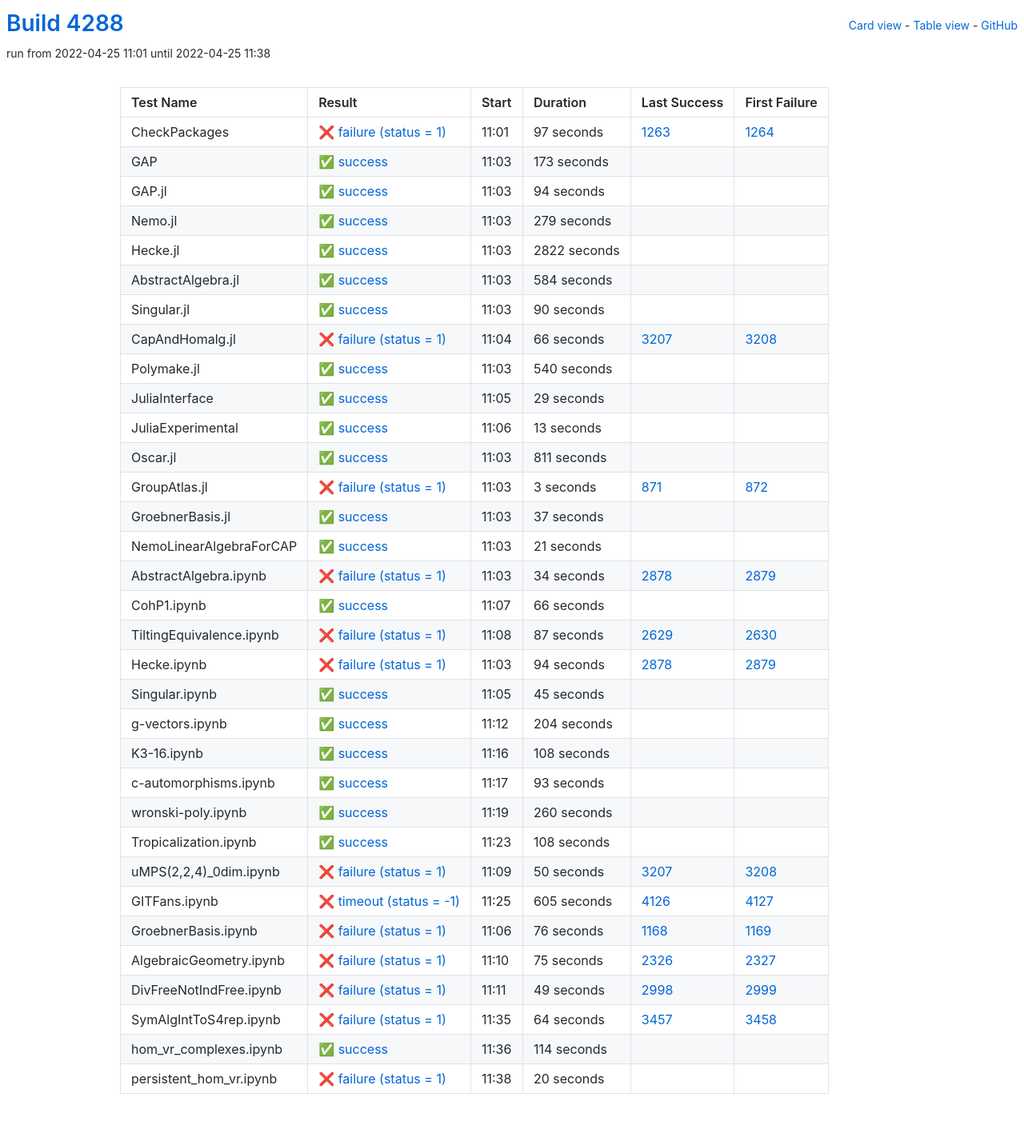
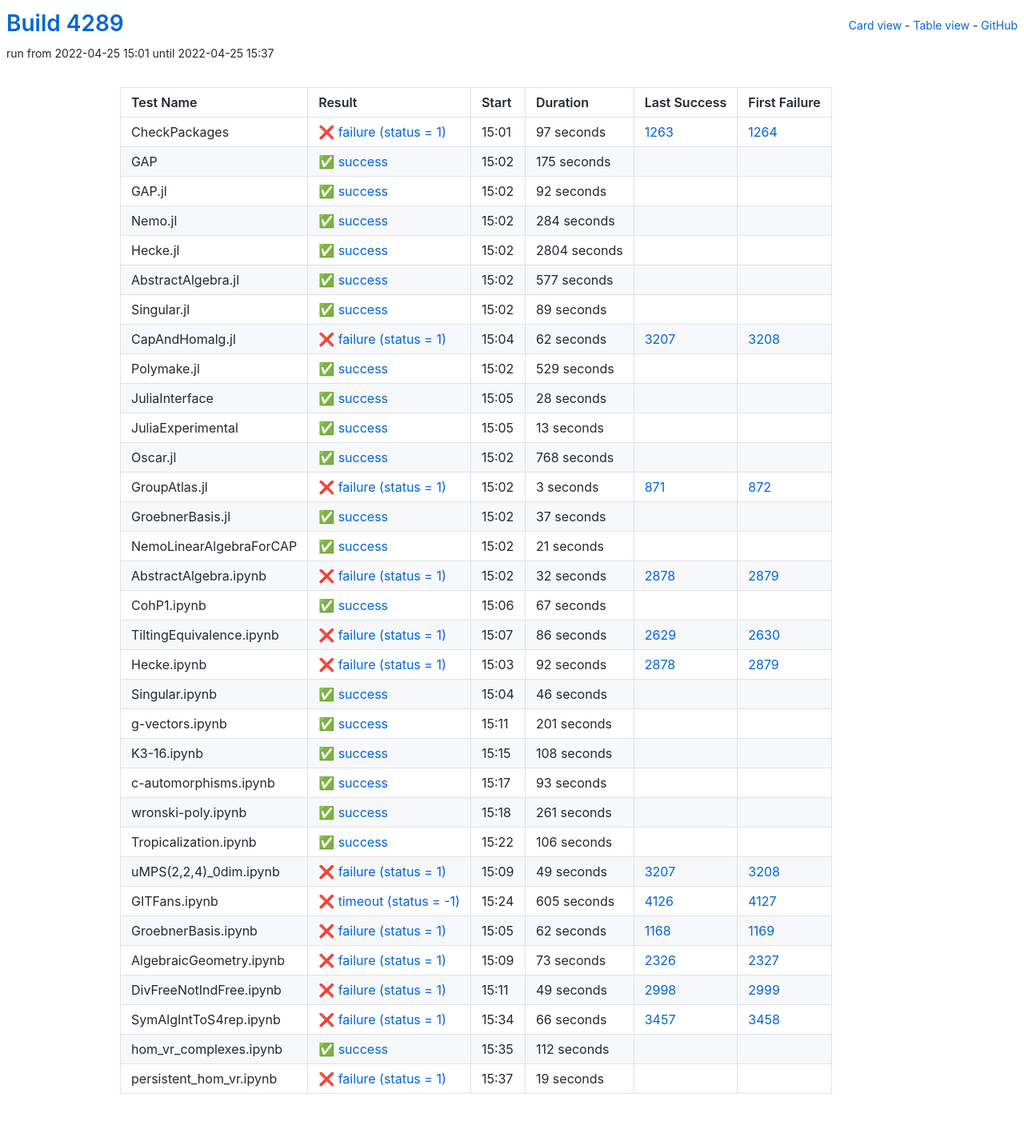
Before and after one commit to oscar-system/oscar-ci-status-stable, a Jekyll site: the page built from table.html, in a window 1280 px wide. Shown: the whole page at 80% size. Built offline with Jekyll 4.4.1, drawn with Linux system fonts in a browser that asks for light colours.

Commit message:
Build #4289

```diff
--- a/_data/ci.yml
+++ b/_data/ci.yml
@@ -1,6 +1,6 @@
 ---
-build: 4288
-build_url: https://oscarci.mathematik.uni-kl.de/job/oscar-stable/4288/
+build: 4289
+build_url: https://oscarci.mathematik.uni-kl.de/job/oscar-stable/4289/
 job: oscar-stable
 organization: oscar-system
 repo: oscar-ci-status-stable
@@ -8,8 +8,8 @@ repourl: https://github.com/oscar-system/oscar-ci-status-stable
 tests:
 - name: CheckPackages
   id: checkpackages
-  log: https://oscarci.mathematik.uni-kl.de/job/oscar-stable/4288/artifact/logs/build-4288/CheckPackages.log
-  start: 2022-04-25 11:01
+  log: https://oscarci.mathematik.uni-kl.de/job/oscar-stable/4289/artifact/logs/build-4289/CheckPackages.log
+  start: 2022-04-25 15:01
   success: false
   exitcode: 1
   status: failure
@@ -20,116 +20,116 @@ tests:
   first_failure_url: https://oscarci.mathematik.uni-kl.de/job/oscar-stable/1264/
 - name: GAP
   id: gap
-  log: https://oscarci.mathematik.uni-kl.de/job/oscar-stable/4288/artifact/logs/build-4288/GAP.log
-  start: 2022-04-25 11:03
+  log: https://oscarci.mathematik.uni-kl.de/job/oscar-stable/4289/artifact/logs/build-4289/GAP.log
+  start: 2022-04-25 15:02
   success: true
   exitcode: 0
   status: success
-  duration: 173
+  duration: 175
   last_success: false
   last_success_url:
   first_failure: false
   first_failure_url:
 - name: GAP.jl
   id: gap-jl
-  log: https://oscarci.mathematik.uni-kl.de/job/oscar-stable/4288/artifact/logs/build-4288/GAP.jl.log
-  start: 2022-04-25 11:03
+  log: https://oscarci.mathematik.uni-kl.de/job/oscar-stable/4289/artifact/logs/build-4289/GAP.jl.log
+  start: 2022-04-25 15:02
   success: true
   exitcode: 0
   status: success
-  duration: 94
+  duration: 92
   last_success: false
   last_success_url:
   first_failure: false
   first_failure_url:
 - name: Nemo.jl
   id: nemo-jl
-  log: https://oscarci.mathematik.uni-kl.de/job/oscar-stable/4288/artifact/logs/build-4288/Nemo.jl.log
-  start: 2022-04-25 11:03
+  log: https://oscarci.mathematik.uni-kl.de/job/oscar-stable/4289/artifact/logs/build-4289/Nemo.jl.log
+  start: 2022-04-25 15:02
   success: true
   exitcode: 0
   status: success
-  duration: 279
+  duration: 284
   last_success: false
   last_success_url:
   first_failure: false
   first_failure_url:
 - name: Hecke.jl
   id: hecke-jl
-  log: https://oscarci.mathematik.uni-kl.de/job/oscar-stable/4288/artifact/logs/build-4288/Hecke.jl.log
-  start: 2022-04-25 11:03
+  log: https://oscarci.mathematik.uni-kl.de/job/oscar-stable/4289/artifact/logs/build-4289/Hecke.jl.log
+  start: 2022-04-25 15:02
   success: true
   exitcode: 0
   status: success
-  duration: 2822
+  duration: 2804
   last_success: false
   last_success_url:
   first_failure: false
   first_failure_url:
 - name: AbstractAlgebra.jl
   id: abstractalgebra-jl
-  log: https://oscarci.mathematik.uni-kl.de/job/oscar-stable/4288/artifact/logs/build-4288/AbstractAlgebra.jl.log
-  start: 2022-04-25 11:03
+  log: https://oscarci.mathematik.uni-kl.de/job/oscar-stable/4289/artifact/logs/build-4289/AbstractAlgebra.jl.log
+  start: 2022-04-25 15:02
   success: true
   exitcode: 0
   status: success
-  duration: 584
+  duration: 577
   last_success: false
   last_success_url:
   first_failure: false
   first_failure_url:
 - name: Singular.jl
   id: singular-jl
-  log: https://oscarci.mathematik.uni-kl.de/job/oscar-stable/4288/artifact/logs/build-4288/Singular.jl.log
-  start: 2022-04-25 11:03
+  log: https://oscarci.mathematik.uni-kl.de/job/oscar-stable/4289/artifact/logs/build-4289/Singular.jl.log
+  start: 2022-04-25 15:02
   success: true
   exitcode: 0
   status: success
-  duration: 90
+  duration: 89
   last_success: false
   last_success_url:
   first_failure: false
   first_failure_url:
 - name: CapAndHomalg.jl
   id: capandhomalg-jl
-  log: https://oscarci.mathematik.uni-kl.de/job/oscar-stable/4288/artifact/logs/build-4288/CapAndHomalg.jl.log
-  start: 2022-04-25 11:04
+  log: https://oscarci.mathematik.uni-kl.de/job/oscar-stable/4289/artifact/logs/build-4289/CapAndHomalg.jl.log
+  start: 2022-04-25 15:04
   success: false
   exitcode: 1
   status: failure
-  duration: 66
+  duration: 62
   last_success: 3207
   last_success_url: https://oscarci.mathematik.uni-kl.de/job/oscar-stable/3207/
   first_failure: 3208
   first_failure_url: https://oscarci.mathematik.uni-kl.de/job/oscar-stable/3208/
 - name: Polymake.jl
   id: polymake-jl
-  log: https://oscarci.mathematik.uni-kl.de/job/oscar-stable/4288/artifact/logs/build-4288/Polymake.jl.log
-  start: 2022-04-25 11:03
+  log: https://oscarci.mathematik.uni-kl.de/job/oscar-stable/4289/artifact/logs/build-4289/Polymake.jl.log
+  start: 2022-04-25 15:02
   success: true
   exitcode: 0
   status: success
-  duration: 540
+  duration: 529
   last_success: false
   last_success_url:
   first_failure: false
   first_failure_url:
 - name: JuliaInterface
   id: juliainterface
-  log: https://oscarci.mathematik.uni-kl.de/job/oscar-stable/4288/artifact/logs/build-4288/JuliaInterface.log
-  start: 2022-04-25 11:05
+  log: https://oscarci.mathematik.uni-kl.de/job/oscar-stable/4289/artifact/logs/build-4289/JuliaInterface.log
+  start: 2022-04-25 15:05
   success: true
   exitcode: 0
   status: success
-  duration: 29
+  duration: 28
   last_success: false
   last_success_url:
   first_failure: false
   first_failure_url:
 - name: JuliaExperimental
   id: juliaexperimental
-  log: https://oscarci.mathematik.uni-kl.de/job/oscar-stable/4288/artifact/logs/build-4288/JuliaExperimental.log
-  start: 2022-04-25 11:06
+  log: https://oscarci.mathematik.uni-kl.de/job/oscar-stable/4289/artifact/logs/build-4289/JuliaExperimental.log
+  start: 2022-04-25 15:05
   success: true
   exitcode: 0
   status: success
@@ -140,20 +140,20 @@ tests:
   first_failure_url:
 - name: Oscar.jl
   id: oscar-jl
-  log: https://oscarci.mathematik.uni-kl.de/job/oscar-stable/4288/artifact/logs/build-4288/Oscar.jl.log
-  start: 2022-04-25 11:03
+  log: https://oscarci.mathematik.uni-kl.de/job/oscar-stable/4289/artifact/logs/build-4289/Oscar.jl.log
+  start: 2022-04-25 15:02
   success: true
   exitcode: 0
   status: success
-  duration: 811
+  duration: 768
   last_success: false
   last_success_url:
   first_failure: false
   first_failure_url:
 - name: GroupAtlas.jl
   id: groupatlas-jl
-  log: https://oscarci.mathematik.uni-kl.de/job/oscar-stable/4288/artifact/logs/build-4288/GroupAtlas.jl.log
-  start: 2022-04-25 11:03
+  log: https://oscarci.mathematik.uni-kl.de/job/oscar-stable/4289/artifact/logs/build-4289/GroupAtlas.jl.log
+  start: 2022-04-25 15:02
   success: false
   exitcode: 1
   status: failure
@@ -164,8 +164,8 @@ tests:
   first_failure_url: https://oscarci.mathematik.uni-kl.de/job/oscar-stable/872/
 - name: GroebnerBasis.jl
   id: groebnerbasis-jl
-  log: https://oscarci.mathematik.uni-kl.de/job/oscar-stable/4288/artifact/logs/build-4288/GroebnerBasis.jl.log
-  start: 2022-04-25 11:03
+  log: https://oscarci.mathematik.uni-kl.de/job/oscar-stable/4289/artifact/logs/build-4289/GroebnerBasis.jl.log
+  start: 2022-04-25 15:02
   success: true
   exitcode: 0
   status: success
@@ -176,8 +176,8 @@ tests:
   first_failure_url:
 - name: NemoLinearAlgebraForCAP
   id: nemolinearalgebraforcap
-  log: https://oscarci.mathematik.uni-kl.de/job/oscar-stable/4288/artifact/logs/build-4288/NemoLinearAlgebraForCAP.log
-  start: 2022-04-25 11:03
+  log: https://oscarci.mathematik.uni-kl.de/job/oscar-stable/4289/artifact/logs/build-4289/NemoLinearAlgebraForCAP.log
+  start: 2022-04-25 15:02
   success: true
   exitcode: 0
   status: success
@@ -188,80 +188,80 @@ tests:
   first_failure_url:
 - name: AbstractAlgebra.ipynb
   id: abstractalgebra-ipynb
-  log: https://oscarci.mathematik.uni-kl.de/job/oscar-stable/4288/artifact/logs/build-4288/AbstractAlgebra.ipynb.log
-  start: 2022-04-25 11:03
+  log: https://oscarci.mathematik.uni-kl.de/job/oscar-stable/4289/artifact/logs/build-4289/AbstractAlgebra.ipynb.log
+  start: 2022-04-25 15:02
   success: false
   exitcode: 1
   status: failure
-  duration: 34
+  duration: 32
   last_success: 2878
   last_success_url: https://oscarci.mathematik.uni-kl.de/job/oscar-stable/2878/
   first_failure: 2879
   first_failure_url: https://oscarci.mathematik.uni-kl.de/job/oscar-stable/2879/
 - name: CohP1.ipynb
   id: cohp1-ipynb
-  log: https://oscarci.mathematik.uni-kl.de/job/oscar-stable/4288/artifact/logs/build-4288/CohP1.ipynb.log
-  start: 2022-04-25 11:07
+  log: https://oscarci.mathematik.uni-kl.de/job/oscar-stable/4289/artifact/logs/build-4289/CohP1.ipynb.log
+  start: 2022-04-25 15:06
   success: true
   exitcode: 0
   status: success
-  duration: 66
+  duration: 67
   last_success: false
   last_success_url:
   first_failure: false
   first_failure_url:
 - name: TiltingEquivalence.ipynb
   id: tiltingequivalence-ipynb
-  log: https://oscarci.mathematik.uni-kl.de/job/oscar-stable/4288/artifact/logs/build-4288/TiltingEquivalence.ipynb.log
-  start: 2022-04-25 11:08
+  log: https://oscarci.mathematik.uni-kl.de/job/oscar-stable/4289/artifact/logs/build-4289/TiltingEquivalence.ipynb.log
+  start: 2022-04-25 15:07
   success: false
   exitcode: 1
   status: failure
-  duration: 87
+  duration: 86
   last_success: 2629
   last_success_url: https://oscarci.mathematik.uni-kl.de/job/oscar-stable/2629/
   first_failure: 2630
   first_failure_url: https://oscarci.mathematik.uni-kl.de/job/oscar-stable/2630/
 - name: Hecke.ipynb
   id: hecke-ipynb
-  log: https://oscarci.mathematik.uni-kl.de/job/oscar-stable/4288/artifact/logs/build-4288/Hecke.ipynb.log
-  start: 2022-04-25 11:03
+  log: https://oscarci.mathematik.uni-kl.de/job/oscar-stable/4289/artifact/logs/build-4289/Hecke.ipynb.log
+  start: 2022-04-25 15:03
   success: false
   exitcode: 1
   status: failure
-  duration: 94
+  duration: 92
   last_success: 2878
   last_success_url: https://oscarci.mathematik.uni-kl.de/job/oscar-stable/2878/
   first_failure: 2879
   first_failure_url: https://oscarci.mathematik.uni-kl.de/job/oscar-stable/2879/
 - name: Singular.ipynb
   id: singular-ipynb
-  log: https://oscarci.mathematik.uni-kl.de/job/oscar-stable/4288/artifact/logs/build-4288/Singular.ipynb.log
-  start: 2022-04-25 11:05
+  log: https://oscarci.mathematik.uni-kl.de/job/oscar-stable/4289/artifact/logs/build-4289/Singular.ipynb.log
+  start: 2022-04-25 15:04
   success: true
   exitcode: 0
   status: success
-  duration: 45
+  duration: 46
   last_success: false
   last_success_url:
   first_failure: false
   first_failure_url:
 - name: g-vectors.ipynb
   id: g-vectors-ipynb
-  log: https://oscarci.mathematik.uni-kl.de/job/oscar-stable/4288/artifact/logs/build-4288/g-vectors.ipynb.log
-  start: 2022-04-25 11:12
+  log: https://oscarci.mathematik.uni-kl.de/job/oscar-stable/4289/artifact/logs/build-4289/g-vectors.ipynb.log
+  start: 2022-04-25 15:11
   success: true
   exitcode: 0
   status: success
-  duration: 204
+  duration: 201
   last_success: false
   last_success_url:
   first_failure: false
   first_failure_url:
 - name: K3-16.ipynb
   id: k3-16-ipynb
-  log: https://oscarci.mathematik.uni-kl.de/job/oscar-stable/4288/artifact/logs/build-4288/K3-16.ipynb.log
-  start: 2022-04-25 11:16
+  log: https://oscarci.mathematik.uni-kl.de/job/oscar-stable/4289/artifact/logs/build-4289/K3-16.ipynb.log
+  start: 2022-04-25 15:15
   success: true
   exitcode: 0
   status: success
@@ -272,8 +272,8 @@ tests:
   first_failure_url:
 - name: c-automorphisms.ipynb
   id: c-automorphisms-ipynb
-  log: https://oscarci.mathematik.uni-kl.de/job/oscar-stable/4288/artifact/logs/build-4288/c-automorphisms.ipynb.log
-  start: 2022-04-25 11:17
+  log: https://oscarci.mathematik.uni-kl.de/job/oscar-stable/4289/artifact/logs/build-4289/c-automorphisms.ipynb.log
+  start: 2022-04-25 15:17
   success: true
   exitcode: 0
   status: success
@@ -284,44 +284,44 @@ tests:
   first_failure_url:
 - name: wronski-poly.ipynb
   id: wronski-poly-ipynb
-  log: https://oscarci.mathematik.uni-kl.de/job/oscar-stable/4288/artifact/logs/build-4288/wronski-poly.ipynb.log
-  start: 2022-04-25 11:19
+  log: https://oscarci.mathematik.uni-kl.de/job/oscar-stable/4289/artifact/logs/build-4289/wronski-poly.ipynb.log
+  start: 2022-04-25 15:18
   success: true
   exitcode: 0
   status: success
-  duration: 260
+  duration: 261
   last_success: false
   last_success_url:
   first_failure: false
   first_failure_url:
 - name: Tropicalization.ipynb
   id: tropicalization-ipynb
-  log: https://oscarci.mathematik.uni-kl.de/job/oscar-stable/4288/artifact/logs/build-4288/Tropicalization.ipynb.log
-  start: 2022-04-25 11:23
+  log: https://oscarci.mathematik.uni-kl.de/job/oscar-stable/4289/artifact/logs/build-4289/Tropicalization.ipynb.log
+  start: 2022-04-25 15:22
   success: true
   exitcode: 0
   status: success
-  duration: 108
+  duration: 106
   last_success: false
   last_success_url:
   first_failure: false
   first_failure_url:
 - name: uMPS(2,2,4)_0dim.ipynb
   id: umps-2-2-4-0dim-ipynb
-  log: https://oscarci.mathematik.uni-kl.de/job/oscar-stable/4288/artifact/logs/build-4288/uMPS-2-2-4-_0dim.ipynb.log
-  start: 2022-04-25 11:09
+  log: https://oscarci.mathematik.uni-kl.de/job/oscar-stable/4289/artifact/logs/build-4289/uMPS-2-2-4-_0dim.ipynb.log
+  start: 2022-04-25 15:09
   success: false
   exitcode: 1
   status: failure
-  duration: 50
+  duration: 49
   last_success: 3207
   last_success_url: https://oscarci.mathematik.uni-kl.de/job/oscar-stable/3207/
   first_failure: 3208
   first_failure_url: https://oscarci.mathematik.uni-kl.de/job/oscar-stable/3208/
 - name: GITFans.ipynb
   id: gitfans-ipynb
-  log: https://oscarci.mathematik.uni-kl.de/job/oscar-stable/4288/artifact/logs/build-4288/GITFans.ipynb.log
-  start: 2022-04-25 11:25
+  log: https://oscarci.mathematik.uni-kl.de/job/oscar-stable/4289/artifact/logs/build-4289/GITFans.ipynb.log
+  start: 2022-04-25 15:24
   success: false
   exitcode: -1
   status: timeout
@@ -332,32 +332,32 @@ tests:
   first_failure_url: https://oscarci.mathematik.uni-kl.de/job/oscar-stable/4127/
 - name: GroebnerBasis.ipynb
   id: groebnerbasis-ipynb
-  log: https://oscarci.mathematik.uni-kl.de/job/oscar-stable/4288/artifact/logs/build-4288/GroebnerBasis.ipynb.log
-  start: 2022-04-25 11:06
+  log: https://oscarci.mathematik.uni-kl.de/job/oscar-stable/4289/artifact/logs/build-4289/GroebnerBasis.ipynb.log
+  start: 2022-04-25 15:05
   success: false
   exitcode: 1
   status: failure
-  duration: 76
+  duration: 62
   last_success: 1168
   last_success_url: https://oscarci.mathematik.uni-kl.de/job/oscar-stable/1168/
   first_failure: 1169
   first_failure_url: https://oscarci.mathematik.uni-kl.de/job/oscar-stable/1169/
 - name: AlgebraicGeometry.ipynb
   id: algebraicgeometry-ipynb
-  log: https://oscarci.mathematik.uni-kl.de/job/oscar-stable/4288/artifact/logs/build-4288/AlgebraicGeometry.ipynb.log
-  start: 2022-04-25 11:10
+  log: https://oscarci.mathematik.uni-kl.de/job/oscar-stable/4289/artifact/logs/build-4289/AlgebraicGeometry.ipynb.log
+  start: 2022-04-25 15:09
   success: false
   exitcode: 1
   status: failure
-  duration: 75
+  duration: 73
   last_success: 2326
   last_success_url: https://oscarci.mathematik.uni-kl.de/job/oscar-stable/2326/
   first_failure: 2327
   first_failure_url: https://oscarci.mathematik.uni-kl.de/job/oscar-stable/2327/
 - name: DivFreeNotIndFree.ipynb
   id: divfreenotindfree-ipynb
-  log: https://oscarci.mathematik.uni-kl.de/job/oscar-stable/4288/artifact/logs/build-4288/DivFreeNotIndFree.ipynb.log
-  start: 2022-04-25 11:11
+  log: https://oscarci.mathematik.uni-kl.de/job/oscar-stable/4289/artifact/logs/build-4289/DivFreeNotIndFree.ipynb.log
+  start: 2022-04-25 15:11
   success: false
   exitcode: 1
   status: failure
@@ -368,36 +368,36 @@ tests:
   first_failure_url: https://oscarci.mathematik.uni-kl.de/job/oscar-stable/2999/
 - name: SymAlgIntToS4rep.ipynb
   id: symalginttos4rep-ipynb
-  log: https://oscarci.mathematik.uni-kl.de/job/oscar-stable/4288/artifact/logs/build-4288/SymAlgIntToS4rep.ipynb.log
-  start: 2022-04-25 11:35
+  log: https://oscarci.mathematik.uni-kl.de/job/oscar-stable/4289/artifact/logs/build-4289/SymAlgIntToS4rep.ipynb.log
+  start: 2022-04-25 15:34
   success: false
   exitcode: 1
   status: failure
-  duration: 64
+  duration: 66
   last_success: 3457
   last_success_url: https://oscarci.mathematik.uni-kl.de/job/oscar-stable/3457/
   first_failure: 3458
   first_failure_url: https://oscarci.mathematik.uni-kl.de/job/oscar-stable/3458/
 - name: hom_vr_complexes.ipynb
   id: hom-vr-complexes-ipynb
-  log: https://oscarci.mathematik.uni-kl.de/job/oscar-stable/4288/artifact/logs/build-4288/hom_vr_complexes.ipynb.log
-  start: 2022-04-25 11:36
+  log: https://oscarci.mathematik.uni-kl.de/job/oscar-stable/4289/artifact/logs/build-4289/hom_vr_complexes.ipynb.log
+  start: 2022-04-25 15:35
   success: true
   exitcode: 0
   status: success
-  duration: 114
+  duration: 112
   last_success: false
   last_success_url:
   first_failure: false
   first_failure_url:
 - name: persistent_hom_vr.ipynb
   id: persistent-hom-vr-ipynb
-  log: https://oscarci.mathematik.uni-kl.de/job/oscar-stable/4288/artifact/logs/build-4288/persistent_hom_vr.ipynb.log
-  start: 2022-04-25 11:38
+  log: https://oscarci.mathematik.uni-kl.de/job/oscar-stable/4289/artifact/logs/build-4289/persistent_hom_vr.ipynb.log
+  start: 2022-04-25 15:37
   success: false
   exitcode: 1
   status: failure
-  duration: 20
+  duration: 19
   last_success: false
   last_success_url:
   first_failure: false
```
Also changed, not shown: README.md.
